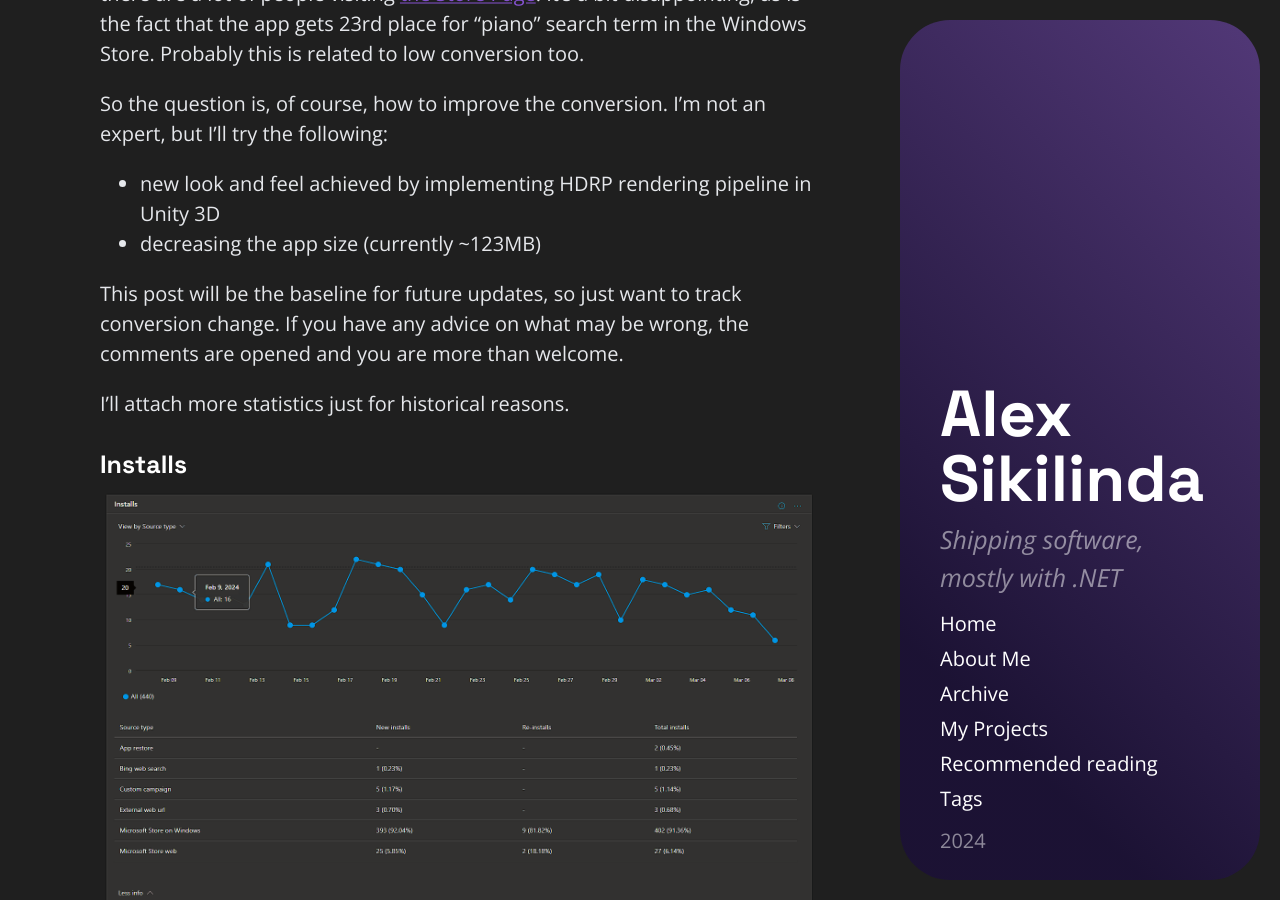
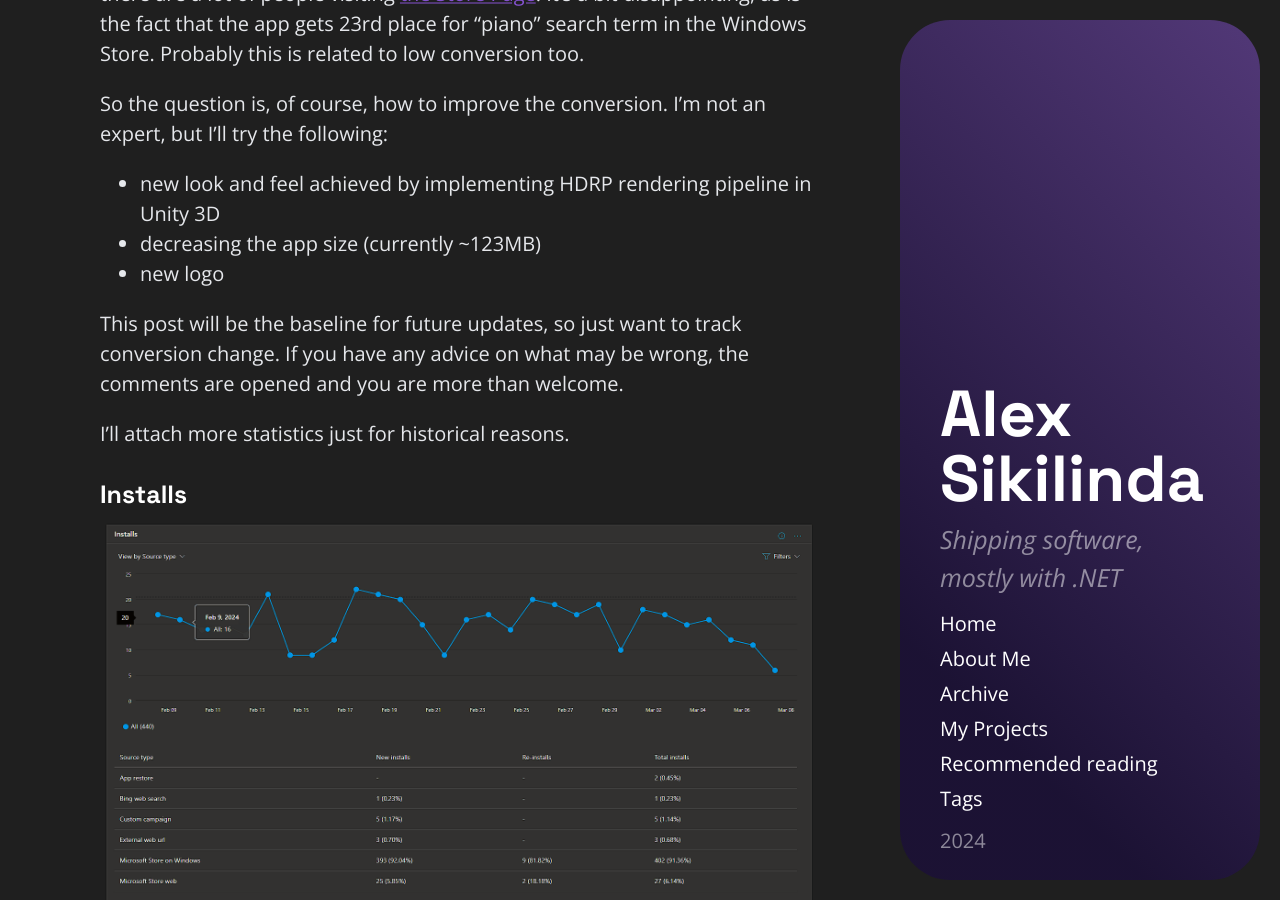
Before and after one commit to AlexSikilinda/alexsikilinda.github.io, a Jekyll site: the page built from _posts/2024-03-09-piano-3d-low-conversion-in-microsoft-store.md, in a window 1280 px wide and 900 px high, scrolled down 703 px. Built offline with Jekyll 4.4.1, drawn with Linux system fonts in a browser that asks for light colours; comment, search, counter and statistics services are not loaded.

Commit message:
update the latest post

```diff
--- a/_posts/2024-03-09-piano-3d-low-conversion-in-microsoft-store.md
+++ b/_posts/2024-03-09-piano-3d-low-conversion-in-microsoft-store.md
@@ -15,6 +15,7 @@ So the question is, of course, how to improve the conversion. I'm not an expert,
 
 - new look and feel achieved by implementing HDRP rendering pipeline in Unity 3D
 - decreasing the app size (currently ~123MB)
+- new logo
 
 This post will be the baseline for future updates, so just want to track conversion change.
 If you have any advice on what may be wrong, the comments are opened and you are more than welcome.
```
